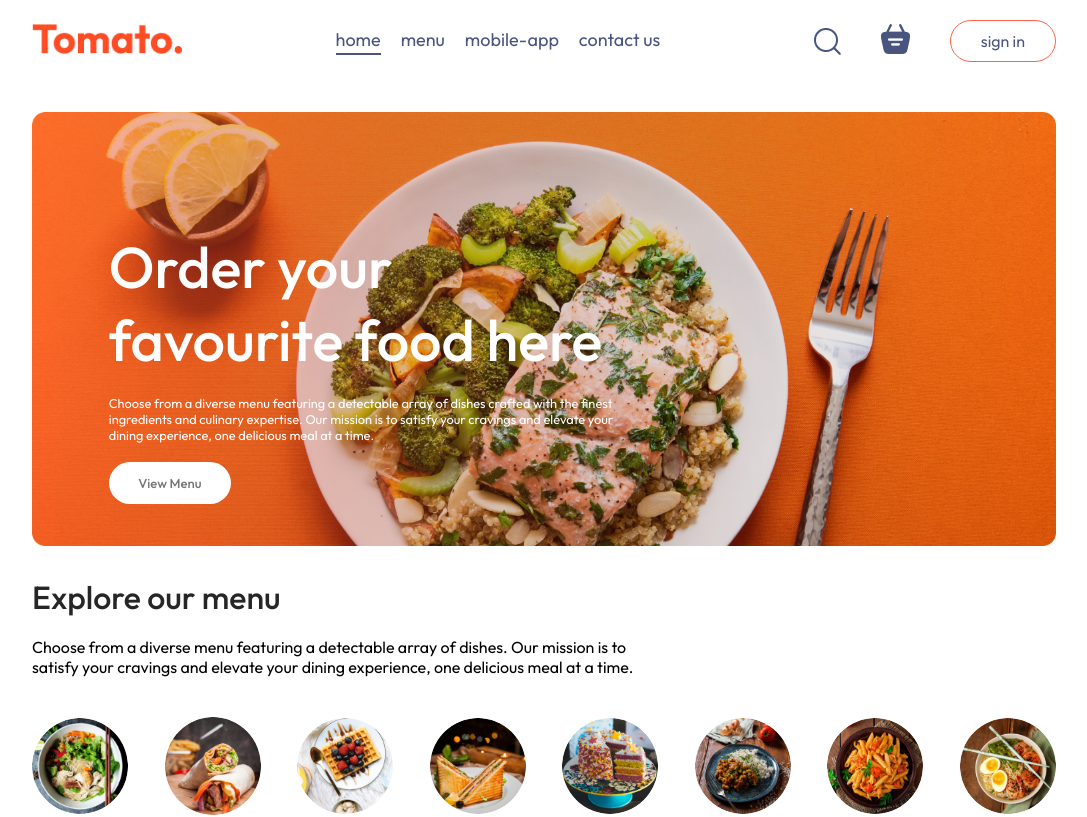
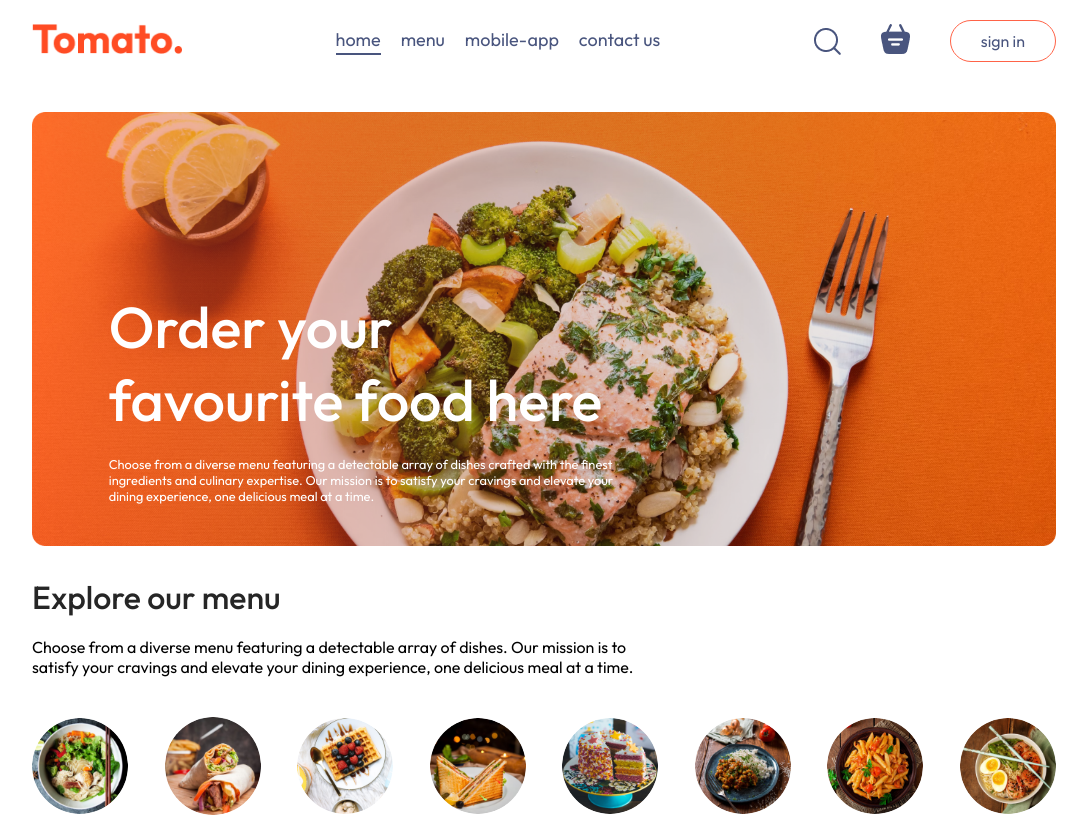
Before and after one commit to Lewuiz/DevOps, a React (Vite) app in the folder frontend/: page / in a window 1280 px wide. Shown: the top 817 px of the page, without its empty margins (96-1183 px from the left). Built offline with nearby package versions, Linux system fonts and the light colour scheme; no server answers.

Commit message:
Removed 'View Menu' button on Header component

```diff
--- a/frontend/src/components/Header/Header.jsx
+++ b/frontend/src/components/Header/Header.jsx
@@ -1,5 +1,5 @@
-import React from "react";
-import "./Header.css";
+import React from 'react';
+import './Header.css';
 
 const Header = () => {
   return (
@@ -12,7 +12,6 @@
           mission is to satisfy your cravings and elevate your dining
           experience, one delicious meal at a time.
         </p>
-        <button>View Menu</button>
       </div>
     </div>
   );
```
